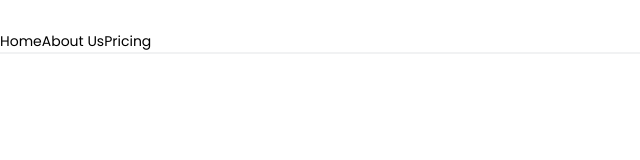
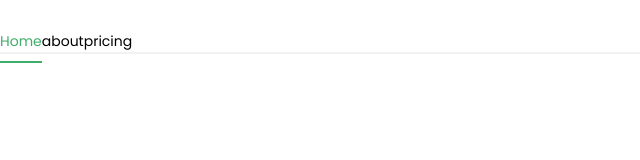
Before and after one commit to Niscolinx/opoko, a React (Vite) app: page / in a window 1280 px wide. Shown: the top 160 px of the page, without its empty margins (0-640 px from the left). Built offline with nearby package versions, Linux system fonts and the light colour scheme.

Commit message:
initial setup

```diff
--- a/src/components/Header.tsx
+++ b/src/components/Header.tsx
@@ -1,11 +1,11 @@
 import { Fragment, useState } from 'react';
 
 const Header = () => {
-  const path = ['Home', 'About Us', 'Pricing'] as const;
-  const [pathToSwitch, setPathToSwitch] = useState('');
+  const path = ['home', 'about', 'pricing'] as const;
+  const [pathToSwitch, setPathToSwitch] = useState('home');
 
   return (
-    <div>
+    <div className='estateDetails'>
       <div className="radioBox">
         <div>
           {path.map((item) => {
@@ -13,7 +13,7 @@ const Header = () => {
               <Fragment key={item}>
                 <input
                   type="radio"
-                  name="history"
+                  name="header"
                   id={item}
                   checked={item === pathToSwitch}
                   className="hidden"
```
